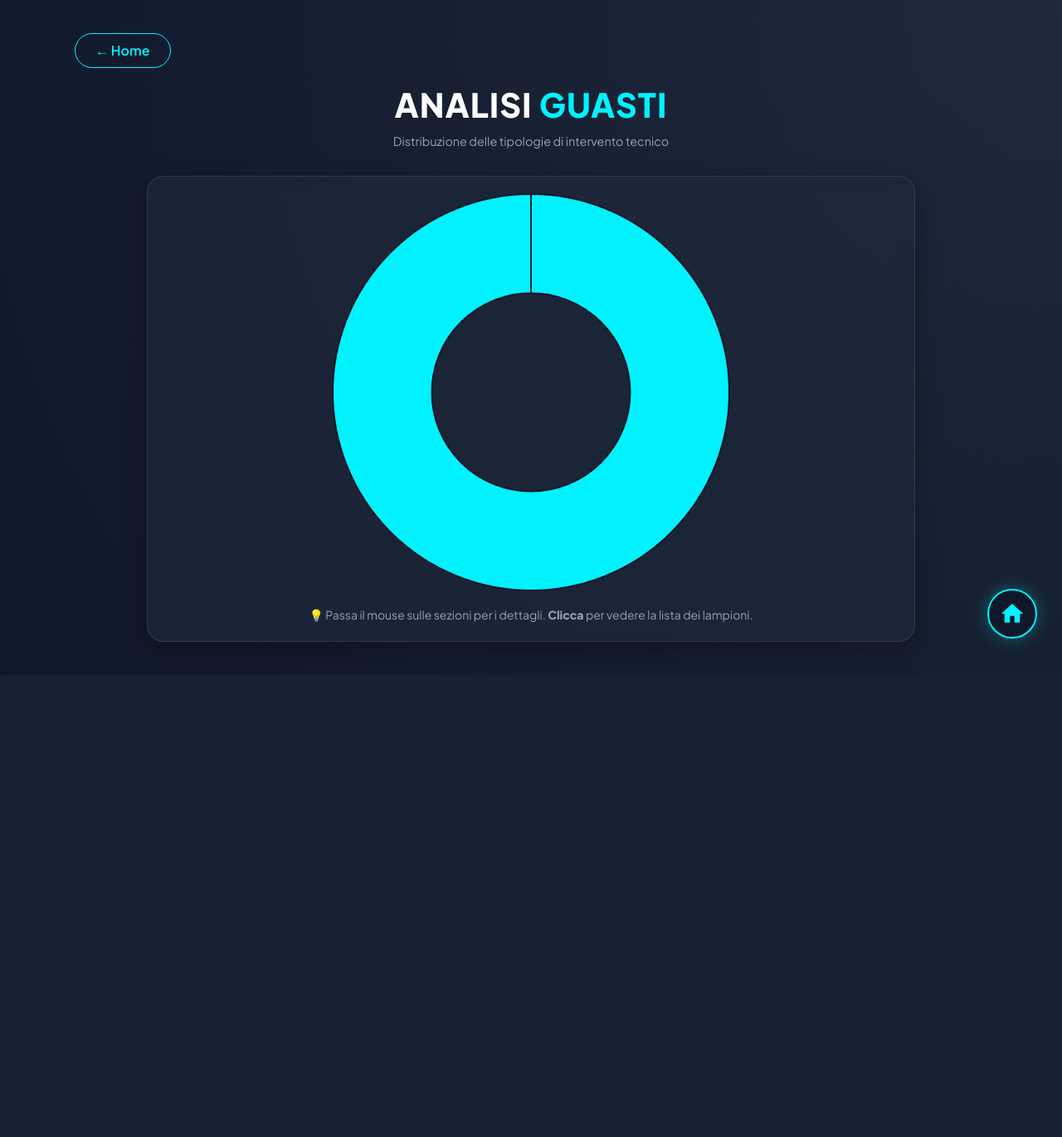
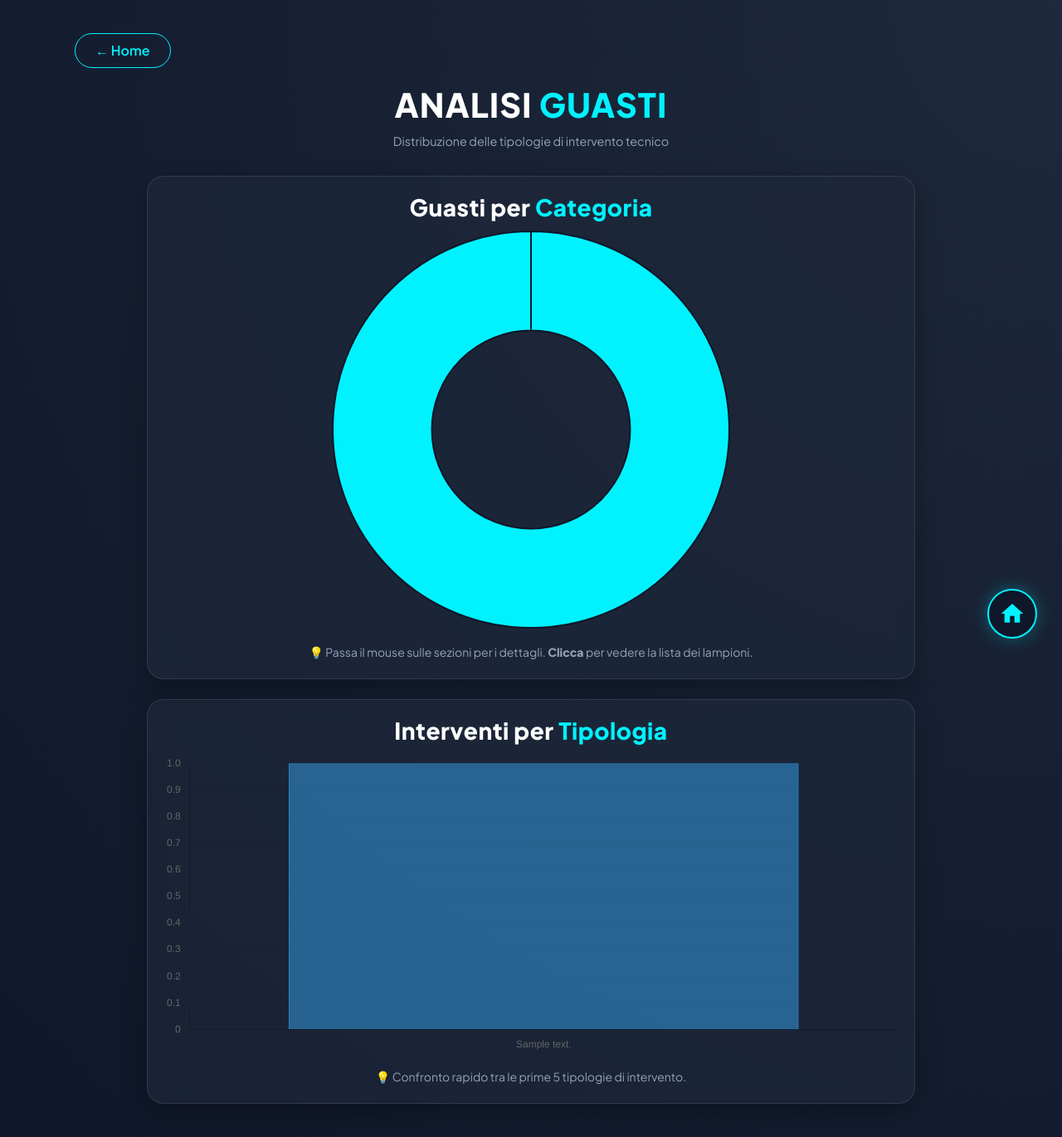
Before and after one commit to cavallinilorenzo/street-lighting-predictive-maintenance, a Django app: page /statistiche/ in a window 1280 px wide. Shown: the whole page at 83% size. Before the commit the page ends 791 px from the top, so only its background shows below. Run offline with Django 5.2, Linux system fonts and the light colour scheme; tables that the repository leaves empty hold one stand-in row (values such as "Sample post").

Commit message:
aggiunta interventi tipologia + dati coerenti e non a cazzo di cane + campo giorni_guasto dentro la tabella manutenzione

```diff
--- a/core/importa_lampioni.py
+++ b/core/importa_lampioni.py
@@ -83,6 +83,7 @@ def run():
                 # Nello screenshot si vedono valori come '1.0' per le lampade, quindi usiamo clean_int
                 arm_numero_lampade = clean_int(row.get('arm_numero_lampade'), default=1),
 
+                giorni_guasto = clean_int(row.get('giorni_guasto'), default=0),
                 # FIX 3: Corretto il typo 'lap' -> 'lmp' nel 'get'
                 # Se nel CSV la colonna è diversa, questo eviterà il crash ma metterà 0
                 arm_lmp_potenza_nominale = clean_int(row.get('arm_lmp_potenza_nominale', row.get('arm_lap_potenza_nominale')), default=0),
--- a/core/models.py
+++ b/core/models.py
@@ -36,4 +36,5 @@ class LampioneNuovo(LampioneBase):
 class LampioneManutenzione(LampioneBase):
     latitudine = models.FloatField(null=True, blank=True)
     longitudine = models.FloatField(null=True, blank=True)
+    giorni_guasto = models.IntegerField(null=True, blank=True)
     pass
--- a/core/templates/core/dashboard.html
+++ b/core/templates/core/dashboard.html
@@ -84,12 +84,27 @@
         /* Container per il grafico per controllarne le dimensioni */
         .chart-wrapper {
             position: relative;
-            height: 60vh; /* Occupa il 60% dell'altezza dello schermo */
+            height: 60vh;
             width: 100%;
             display: flex;
             justify-content: center;
             align-items: center;
         }
+
+        /* Wrapper più basso per il secondo grafico */
+        .chart-wrapper-sm {
+            position: relative;
+            height: 45vh;
+            width: 100%;
+        }
+
+        .section-title {
+            font-weight: 800;
+            letter-spacing: .5px;
+            margin: 0 0 12px 0;
+            text-align: center;
+        }
+        .section-title span { color: var(--accent); }
     </style>
 </head>
 <body>
@@ -103,9 +118,11 @@
     <h1 class="header-title">Analisi <span style="color: var(--accent)">Guasti</span></h1>
     <p class="header-subtitle">Distribuzione delle tipologie di intervento tecnico</p>
 
-    <div class="row justify-content-center">
+    <div class="row justify-content-center g-4">
+        <!-- CARD 1: Doughnut -->
         <div class="col-lg-10">
             <div class="card-custom">
+                <h3 class="section-title">Guasti per <span>Categoria</span></h3>
                 <div class="chart-wrapper">
                     <canvas id="guastiChart"></canvas>
                 </div>
@@ -117,19 +134,38 @@
                 </div>
             </div>
         </div>
+
+        <!-- CARD 2: Bar -->
+        <div class="col-lg-10">
+            <div class="card-custom">
+                <h3 class="section-title">Interventi per <span>Tipologia</span></h3>
+                <div class="chart-wrapper-sm">
+                    <canvas id="interventoChart"></canvas>
+                </div>
+                <div class="text-center mt-3">
+                    <small style="color: var(--text-main);">
+                        💡 Confronto rapido tra le prime 5 tipologie di intervento.
+                    </small>
+                </div>
+            </div>
+        </div>
     </div>
 </div>
 
 {{ chart_labels|json_script:"dati-etichette" }}
 {{ chart_data|json_script:"dati-valori" }}
+{{ chart_Intervento|json_script:"dati-valori-intervento" }}
+{{ chart_Intervento_data|json_script:"dati-valori-intervento-data" }}
+{{ chart_Intervento_media|json_script:"dati-secondo-valore" }}
 
 <script>
     try {
+        // ====== GRAFICO 1 (Doughnut) ======
         const labels = JSON.parse(document.getElementById('dati-etichette').textContent);
         const data = JSON.parse(document.getElementById('dati-valori').textContent);
 
         if (labels.length === 0) {
-            console.warn("Nessun dato trovato per il grafico.");
+            console.warn("Nessun dato trovato per il grafico (guasti).");
         }
 
         const ctx = document.getElementById('guastiChart').getContext('2d');
@@ -159,55 +195,100 @@
 
                         if (label.includes("Altro")) return;
 
-                        // encodeURIComponent è fondamentale per i caratteri '/'
                         const encodedLabel = encodeURIComponent(label);
                         window.location.href = "/dettaglio-guasto/" + encodedLabel + "/";
                     }
                 }
             }
         });
+
+        // ====== GRAFICO 2 (Bar) ======
+        const intLabels = JSON.parse(document.getElementById('dati-valori-intervento').textContent);
+        const intData = JSON.parse(document.getElementById('dati-valori-intervento-data').textContent);
+        const secondoValore = JSON.parse(document.getElementById('dati-secondo-valore').textContent);
+
+
+        if (!Array.isArray(intLabels) || !Array.isArray(intData) || intLabels.length === 0) {
+            console.warn("Nessun dato trovato per il grafico (interventi).");
+        }
+
+        const ctx2 = document.getElementById('interventoChart').getContext('2d');
+
+        new Chart(ctx2, {
+            type: 'bar',
+            data: {
+                labels: intLabels,
+                datasets: [{
+                    label: 'Numero interventi',
+                    data: intData,
+                    borderWidth: 1
+                }]
+            },
+            options: {
+                responsive: true,
+                maintainAspectRatio: false,
+                plugins: {
+                    legend: { display: false },
+                    tooltip: {
+                        callbacks: {
+                            label: function(context) {
+                                const i = context.dataIndex;
+
+                                const primo = context.raw; // numero interventi
+                                const secondo = secondoValore[i]; // altro dato
+
+                                return [
+                                    "Interventi: " + primo,
+                                    "Altro dato: " + secondo
+                                ];
+                            }
+                        }
+                    }
+                }
+            }
+
+        });
+
     } catch (error) {
-        console.error("Errore nel caricamento del grafico:", error);
+        console.error("Errore nel caricamento dei grafici:", error);
     }
 </script>
+
 <a href="{% url 'index' %}" class="btn-home-floating" title="Torna alla Home">
     <span class="material-icons">home</span>
 </a>
 
 <style>
-    /* Stile per il bottone flottante */
     .btn-home-floating {
         position: fixed;
         bottom: 30px;
         right: 30px;
         width: 60px;
         height: 60px;
-        background-color: rgba(15, 23, 42, 0.9); /* Sfondo scuro semitrasparente */
-        border: 2px solid #00f2ff; /* Bordo Neon */
-        border-radius: 50%; /* Cerchio perfetto */
+        background-color: rgba(15, 23, 42, 0.9);
+        border: 2px solid #00f2ff;
+        border-radius: 50%;
         display: flex;
         align-items: center;
         justify-content: center;
         color: #00f2ff;
-        box-shadow: 0 0 20px rgba(0, 242, 255, 0.3); /* Alone luminoso */
-        z-index: 9999; /* Sta sopra a tutto, anche alla mappa */
-        transition: all 0.3s cubic-bezier(0.175, 0.885, 0.32, 1.275); /* Effetto rimbalzo */
+        box-shadow: 0 0 20px rgba(0, 242, 255, 0.3);
+        z-index: 9999;
+        transition: all 0.3s cubic-bezier(0.175, 0.885, 0.32, 1.275);
         text-decoration: none;
     }
 
-    /* Effetto Hover (quando ci passi sopra) */
     .btn-home-floating:hover {
-        transform: scale(1.1) rotate(-10deg); /* Si ingrandisce e ruota leggermente */
-        background-color: #00f2ff; /* Diventa pieno */
-        color: #0f172a; /* Icona scura */
-        box-shadow: 0 0 30px rgba(0, 242, 255, 0.8); /* Super luce */
+        transform: scale(1.1) rotate(-10deg);
+        background-color: #00f2ff;
+        color: #0f172a;
+        box-shadow: 0 0 30px rgba(0, 242, 255, 0.8);
     }
 
     .btn-home-floating .material-icons {
-        font-size: 32px; /* Icona grande */
+        font-size: 32px;
     }
 
-    /* Adattamento Mobile: su schermi piccoli lo spostiamo un po' */
     @media (max-width: 768px) {
         .btn-home-floating {
             bottom: 20px;
@@ -220,5 +301,6 @@
         }
     }
 </style>
+
 </body>
 </html>
--- a/core/views.py
+++ b/core/views.py
@@ -1,5 +1,5 @@
 from django.shortcuts import render, get_object_or_404
-from django.db.models import Count, Sum
+from django.db.models import Count, Sum, Count, Avg, F, ExpressionWrapper, DurationField
 from .models import LampioneNuovo, LampioneManutenzione
 from django.core.paginator import Paginator
 from django.shortcuts import render
@@ -77,6 +77,9 @@ def mappa_lampioni(request):
     m = m._repr_html_()
     return render(request, 'core/mappa.html', {'mappa': m})
 
+from django.db.models.functions import Lag
+from django.db.models.expressions import Window
+
 def dashboard(request):
     # 1. Ottieni tutti i dati raggruppati
     query = (
@@ -87,7 +90,21 @@ def dashboard(request):
         .exclude(tcs_descr__isnull=True)
         .exclude(tcs_descr='') # Escludi anche le stringhe vuote
     )
+    query_manutenzione = (
+    LampioneManutenzione.objects
+        .values('tci_id', 'tci_descr')
+        .annotate(
+            numero_utilizzi=Count('id'),
+            media=Avg('giorni_guasto'),
+        )
+        .order_by('-numero_utilizzi')
+        .exclude(tci_id__isnull=True)
+        .exclude(tci_id=0)
+        .exclude(tci_descr__isnull=True)
+        .exclude(tci_descr='')
+    )
 
+    query_manutenzione=query_manutenzione[:5]
     # DEBUG: Stampa nella console di VS Code (quella nera dove gira il server)
     # per vedere se il database risponde
     print(f"DEBUG: Trovati {query.count()} gruppi di guasti.")
@@ -112,7 +129,12 @@ def dashboard(request):
     context = {
         'chart_labels': labels,
         'chart_data': data,
+        'chart_Intervento': [item['tci_descr'] for item in query_manutenzione],
+        'chart_Intervento_data': [item['numero_utilizzi'] for item in query_manutenzione],
+        'chart_Intervento_media': [int(item['media']) for item in query_manutenzione],
+
     }
+    print(query_manutenzione)
     return render(request, 'core/dashboard.html', context)
 
 def dettaglio_guasto(request, motivo_guasto):
```
Also changed, not shown: core/migrations/0004_lampionemanutenzione_giorni_guasto.py (added), 2 other files.
